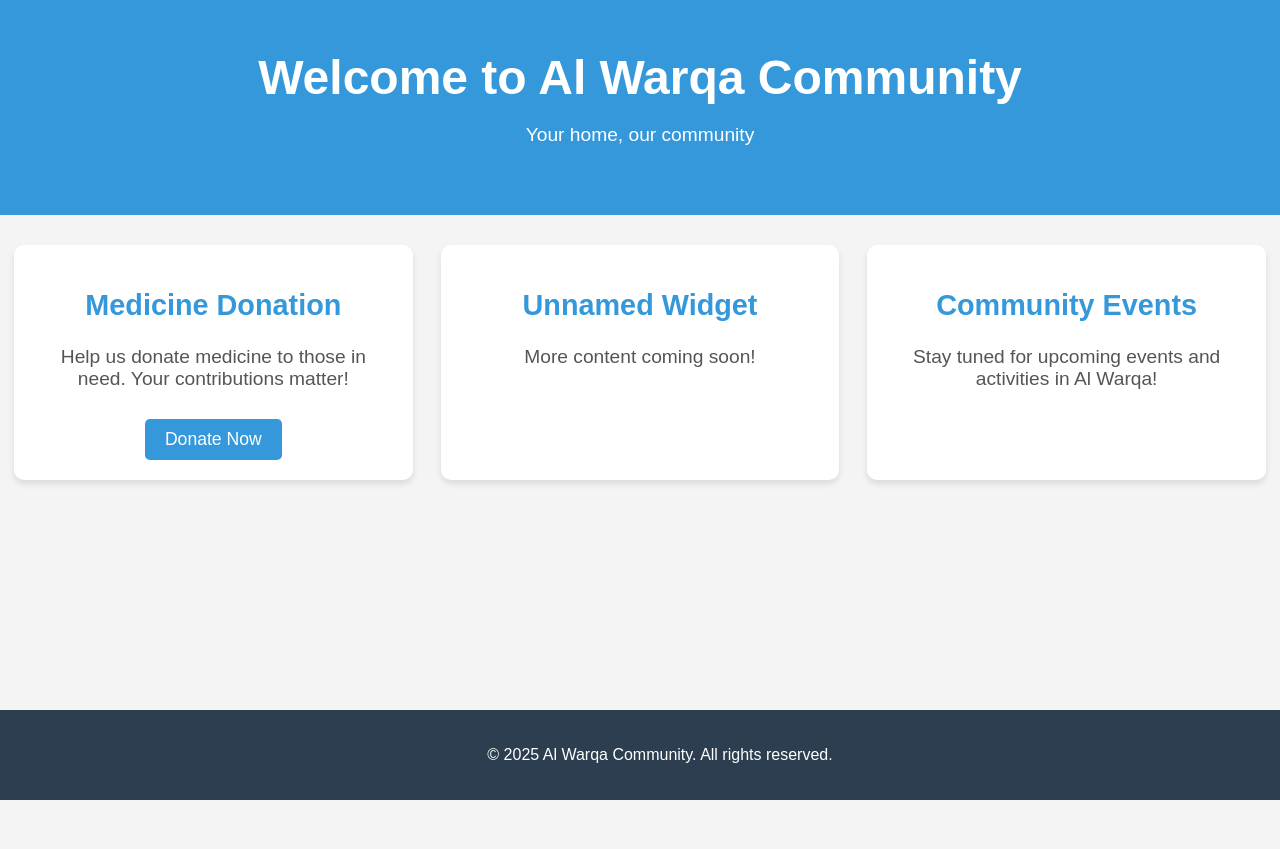
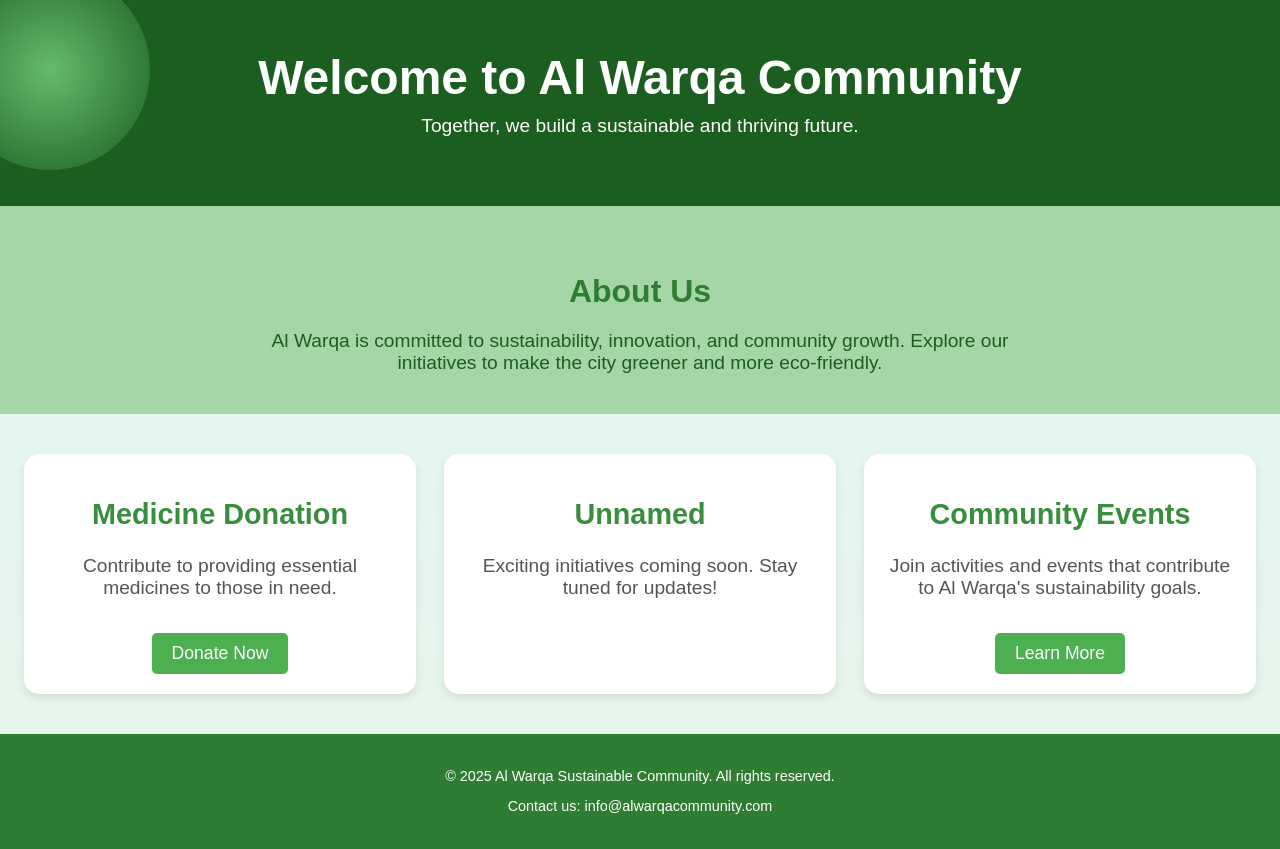
Before and after one commit to zoro-of-coding/GIC, a plain HTML site: page homepage.html in a window 1280 px wide. Before the commit the page ends 800 px from the top, so only its background shows below. Drawn offline with Linux system fonts and the light colour scheme.

Commit message:
homepage enhancement

```diff
--- a/homepage.html
+++ b/homepage.html
@@ -3,42 +3,49 @@
 <head>
     <meta charset="UTF-8">
     <meta name="viewport" content="width=device-width, initial-scale=1.0">
-    <title>Al Warqa Community</title>
+    <title>Al Warqa - Sustainable Community</title>
     <link rel="stylesheet" href="homepagestyle.css">
 </head>
 <body>
     <header class="header">
         <h1>Welcome to Al Warqa Community</h1>
-        <p>Your home, our community</p>
+        <p>Together, we build a sustainable and thriving future.</p>
     </header>
+
+    <section class="about">
+        <h2>About Us</h2>
+        <p>Al Warqa is committed to sustainability, innovation, and community growth. Explore our initiatives to make the city greener and more eco-friendly.</p>
+    </section>
 
     <section class="widgets">
         <div class="widget" id="medicine-donation">
             <h2>Medicine Donation</h2>
-            <p>Help us donate medicine to those in need. Your contributions matter!</p>
+            <p>Contribute to providing essential medicines to those in need.</p>
             <a href="page1.html" class="widget-link">Donate Now</a>
         </div>
 
-        <div class="widget" id="unnamed">
-            <h2>Unnamed Widget</h2>
-            <p>More content coming soon!</p>
+        <div class="widget" id="unnamed-widget">
+            <h2>Unnamed</h2>
+            <p>Exciting initiatives coming soon. Stay tuned for updates!</p>
         </div>
 
-        <div class="widget" id="third-widget">
+        <div class="widget" id="community-events">
             <h2>Community Events</h2>
-            <p>Stay tuned for upcoming events and activities in Al Warqa!</p>
+            <p>Join activities and events that contribute to Al Warqa's sustainability goals.</p>
+            <a href="page3.html" class="widget-link">Learn More</a>
         </div>
     </section>
 
     <footer class="footer">
-        <p>© 2025 Al Warqa Community. All rights reserved.</p>
+        <p>© 2025 Al Warqa Sustainable Community. All rights reserved.</p>
+        <p>Contact us: info@alwarqacommunity.com</p>
     </footer>
 
-    <!-- Add animations to the page -->
     <script>
         document.addEventListener("DOMContentLoaded", () => {
             const widgets = document.querySelectorAll('.widget');
-            widgets.forEach(widget => {
+            widgets.forEach((widget, index) => {
+                widget.style.transitionDelay = `${index * 0.3}s`;
                 widget.classList.add('animate-widget');
             });
         });
--- a/homepagestyle.css
+++ b/homepagestyle.css
@@ -1,50 +1,95 @@
-/* General Body and Header Style */
+/* General Styles */
 body {
-    font-family: Arial, sans-serif;
+    font-family: 'Arial', sans-serif;
     margin: 0;
     padding: 0;
-    background-color: #f4f4f4;
-    color: #333;
+    background: linear-gradient(to bottom, #e0f7fa, #e8f5e9);
+    color: #2e7d32;
+    overflow-x: hidden;
 }
 
 .header {
     text-align: center;
-    background-color: #3498db;
+    background-color: #1b5e20;
     color: white;
-    padding: 50px 0;
+    padding: 50px 20px;
+    position: relative;
+    overflow: hidden;
     animation: fadeIn 2s ease-in-out;
 }
 
+.header::before {
+    content: "";
+    position: absolute;
+    top: -50px;
+    left: -50px;
+    width: 200px;
+    height: 200px;
+    background: radial-gradient(circle, #66bb6a, transparent);
+    border-radius: 50%;
+    animation: float 5s infinite alternate;
+}
+
 .header h1 {
+    font-size: 3em;
     margin: 0;
-    font-size: 3em;
+    animation: slideDown 1s ease-out;
 }
 
 .header p {
     font-size: 1.2em;
+    margin-top: 10px;
+    animation: fadeIn 1.5s ease-out;
 }
 
-/* Widget Styling */
+/* About Section */
+.about {
+    text-align: center;
+    padding: 40px 20px;
+    background-color: #a5d6a7;
+    animation: fadeInUp 1.5s ease-out;
+}
+
+.about h2 {
+    font-size: 2em;
+    margin-bottom: 20px;
+}
+
+.about p {
+    font-size: 1.2em;
+    max-width: 800px;
+    margin: 0 auto;
+    color: #1b5e20;
+}
+
+/* Widgets Section */
 .widgets {
     display: flex;
     justify-content: space-around;
-    margin-top: 30px;
+    flex-wrap: wrap;
+    margin: 40px 10px;
 }
 
 .widget {
-    background-color: #fff;
-    border-radius: 10px;
+    background-color: white;
+    border-radius: 15px;
     width: 28%;
     padding: 20px;
     text-align: center;
-    box-shadow: 0 4px 6px rgba(0, 0, 0, 0.1);
+    box-shadow: 0 4px 8px rgba(0, 0, 0, 0.1);
+    transform: translateY(30px);
     opacity: 0;
-    transform: translateY(30px);
+    transition: transform 0.8s ease, opacity 0.8s ease, box-shadow 0.5s ease;
+}
+
+.widget:hover {
+    box-shadow: 0 8px 16px rgba(0, 0, 0, 0.2);
+    transform: translateY(-10px);
 }
 
 .widget h2 {
     font-size: 1.8em;
-    color: #3498db;
+    color: #388e3c;
 }
 
 .widget p {
@@ -54,28 +99,29 @@ body {
 
 .widget-link {
     display: inline-block;
-    background-color: #3498db;
+    background-color: #4caf50;
     color: white;
     padding: 10px 20px;
     text-decoration: none;
     border-radius: 5px;
-    margin-top: 10px;
+    margin-top: 15px;
     font-size: 1.1em;
+    transition: background-color 0.3s ease, transform 0.3s ease;
 }
 
 .widget-link:hover {
-    background-color: #2980b9;
+    background-color: #388e3c;
+    transform: scale(1.05);
 }
 
-/* Footer Style */
+/* Footer */
 .footer {
     text-align: center;
-    background-color: #2c3e50;
+    background-color: #2e7d32;
     color: white;
     padding: 20px;
-    position: fixed;
-    bottom: 0;
-    width: 100%;
+    margin-top: 30px;
+    font-size: 0.9em;
 }
 
 /* Animations */
@@ -84,23 +130,22 @@ body {
     100% { opacity: 1; }
 }
 
-@keyframes slideIn {
-    0% { opacity: 0; transform: translateY(30px); }
+@keyframes fadeInUp {
+    0% { opacity: 0; transform: translateY(20px); }
     100% { opacity: 1; transform: translateY(0); }
 }
 
-.animate-widget {
-    animation: slideIn 1s ease-out forwards;
+@keyframes slideDown {
+    0% { transform: translateY(-50px); opacity: 0; }
+    100% { transform: translateY(0); opacity: 1; }
 }
 
-.widget:nth-child(1) {
-    animation-delay: 0.2s;
+@keyframes float {
+    0% { transform: translateY(0); }
+    100% { transform: translateY(20px); }
 }
 
-.widget:nth-child(2) {
-    animation-delay: 0.4s;
+.animate-widget {
+    transform: translateY(0);
+    opacity: 1;
 }
-
-.widget:nth-child(3) {
-    animation-delay: 0.6s;
-}
```
